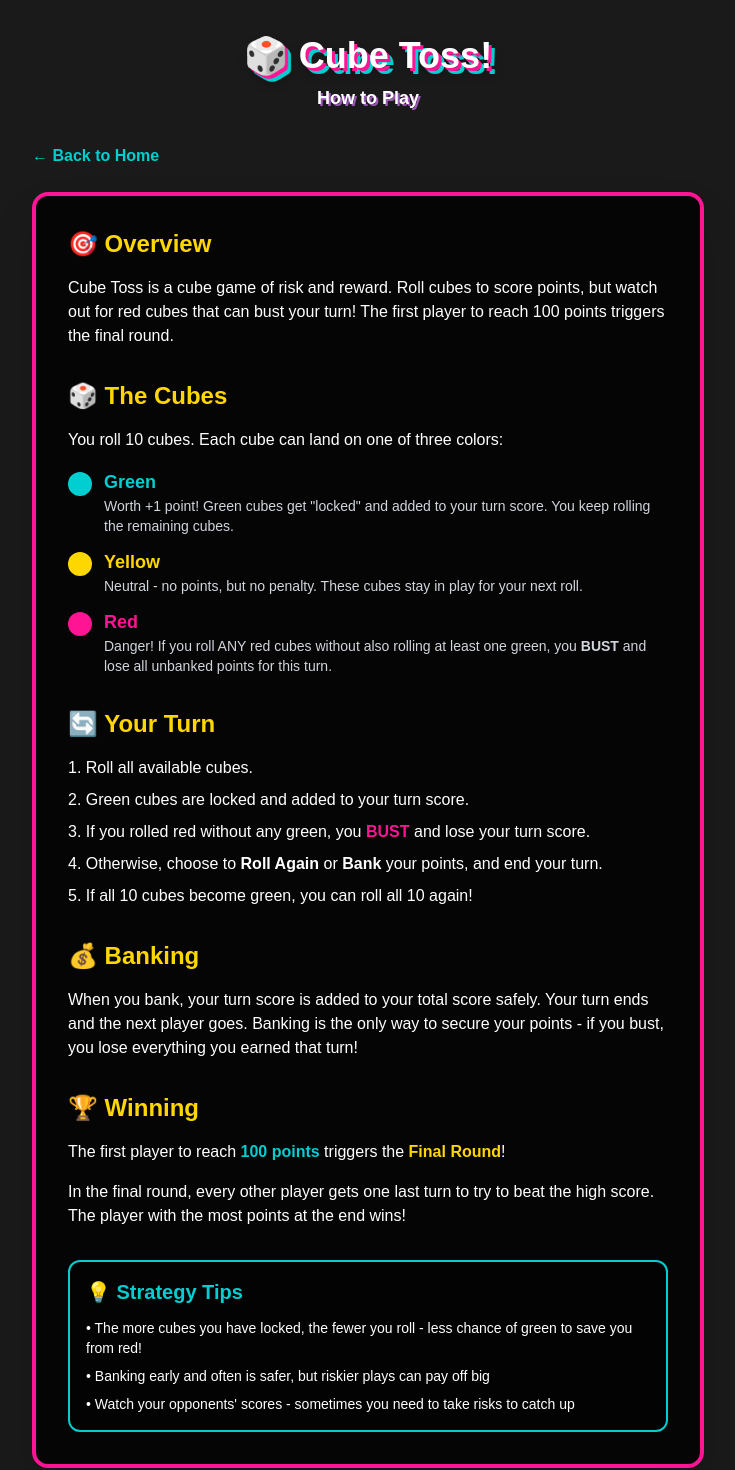
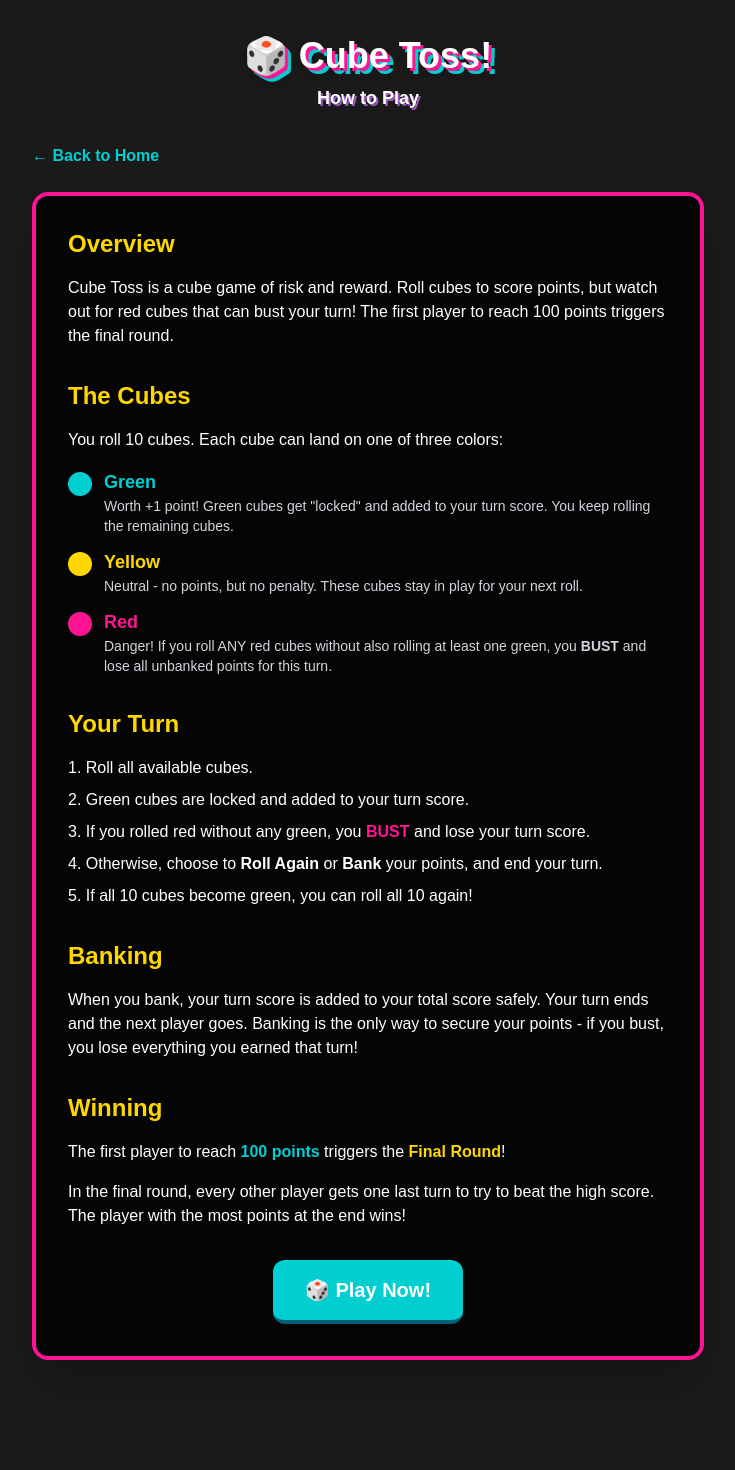
Before and after one commit to zpthree/cubetoss, a SvelteKit app: page /rules in a window 1280 px wide. Shown: the top 1470 px of the page, without its empty margins (272-1007 px from the left). After the commit the page ends 1376 px from the top, so only its background shows below. Built offline with nearby package versions, Linux system fonts and the light colour scheme; a web font is replaced by a local one.

Commit message:
update rules

```diff
--- a/src/routes/rules/+page.svelte
+++ b/src/routes/rules/+page.svelte
@@ -63,7 +63,7 @@
 		<div class="border-90s-pink rounded-2xl border-4 bg-black/80 p-8 shadow-2xl backdrop-blur-lg">
 			<!-- Overview -->
 			<section class="mb-8">
-				<h2 class="text-90s-yellow mb-4 text-2xl font-bold">🎯 Overview</h2>
+				<h2 class="text-90s-yellow mb-4 text-2xl font-bold">Overview</h2>
 				<p class="text-white">
 					Cube Toss is a cube game of risk and reward. Roll cubes to score points, but watch out for
 					red cubes that can bust your turn! The first player to reach 100 points triggers the final
@@ -73,7 +73,7 @@
 
 			<!-- The Cubes -->
 			<section class="mb-8">
-				<h2 class="text-90s-yellow mb-4 text-2xl font-bold">🎲 The Cubes</h2>
+				<h2 class="text-90s-yellow mb-4 text-2xl font-bold">The Cubes</h2>
 				<p class="mb-4 text-white">You roll 10 cubes. Each cube can land on one of three colors:</p>
 				<ul class="space-y-3 text-white">
 					<li class="flex items-start gap-3">
@@ -110,7 +110,7 @@
 
 			<!-- Your Turn -->
 			<section class="mb-8">
-				<h2 class="text-90s-yellow mb-4 text-2xl font-bold">🔄 Your Turn</h2>
+				<h2 class="text-90s-yellow mb-4 text-2xl font-bold">Your Turn</h2>
 				<ol class="list-inside list-decimal space-y-2 text-white">
 					<li>Roll all available cubes.</li>
 					<li>Green cubes are locked and added to your turn score.</li>
@@ -128,7 +128,7 @@
 
 			<!-- Banking -->
 			<section class="mb-8">
-				<h2 class="text-90s-yellow mb-4 text-2xl font-bold">💰 Banking</h2>
+				<h2 class="text-90s-yellow mb-4 text-2xl font-bold">Banking</h2>
 				<p class="text-white">
 					When you bank, your turn score is added to your total score safely. Your turn ends and the
 					next player goes. Banking is the only way to secure your points - if you bust, you lose
@@ -138,7 +138,7 @@
 
 			<!-- Winning -->
 			<section class="mb-8">
-				<h2 class="text-90s-yellow mb-4 text-2xl font-bold">🏆 Winning</h2>
+				<h2 class="text-90s-yellow mb-4 text-2xl font-bold">Winning</h2>
 				<p class="mb-4 text-white">
 					The first player to reach <strong class="text-90s-cyan">100 points</strong> triggers the
 					<strong class="text-90s-yellow">Final Round</strong>!
@@ -149,28 +149,15 @@
 				</p>
 			</section>
 
-			<!-- Tips -->
-			<section class="border-90s-cyan rounded-xl border-2 bg-black/30 p-4">
-				<h2 class="text-90s-cyan mb-3 text-xl font-bold">💡 Strategy Tips</h2>
-				<ul class="space-y-2 text-sm text-white">
-					<li>
-						• The more cubes you have locked, the fewer you roll - less chance of green to save you
-						from red!
-					</li>
-					<li>• Banking early and often is safer, but riskier plays can pay off big</li>
-					<li>• Watch your opponents' scores - sometimes you need to take risks to catch up</li>
-				</ul>
-			</section>
-		</div>
-
 			<!-- Play button -->
 			<div class="mt-8 text-center">
 				<a
 					href="/"
-				class="bg-90s-pink inline-block rounded-xl border-b-4 border-pink-800 px-8 py-4 text-xl font-bold text-white shadow-lg transition-all hover:brightness-110"
+					class="bg-90s-cyan inline-block rounded-xl border-b-4 border-cyan-800 px-8 py-4 text-xl font-bold text-white shadow-lg transition-all hover:brightness-110"
 				>
 					🎲 Play Now!
 				</a>
 			</div>
 		</div>
 	</div>
+</div>
```
Lines whose indentation alone changed are shown as unchanged.
